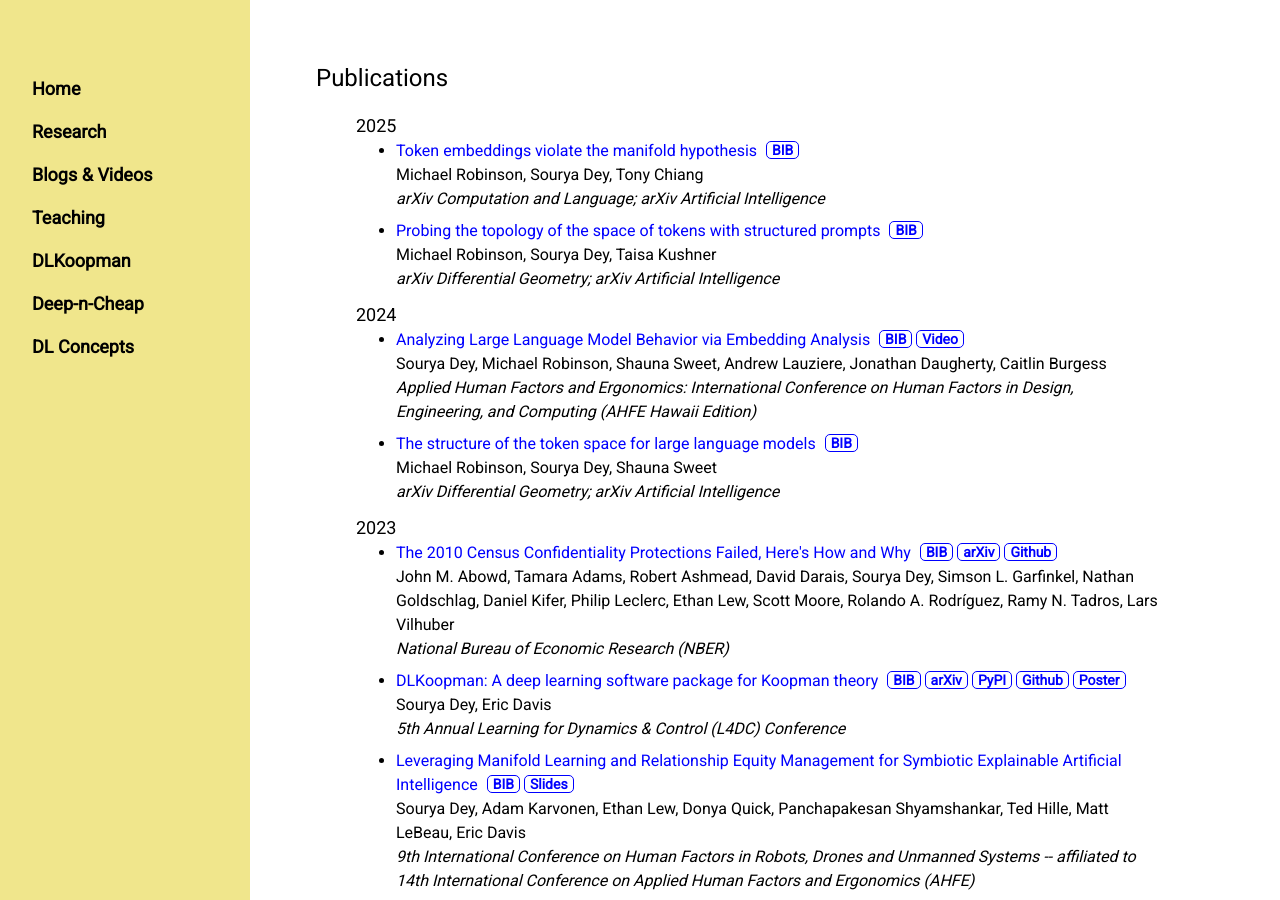
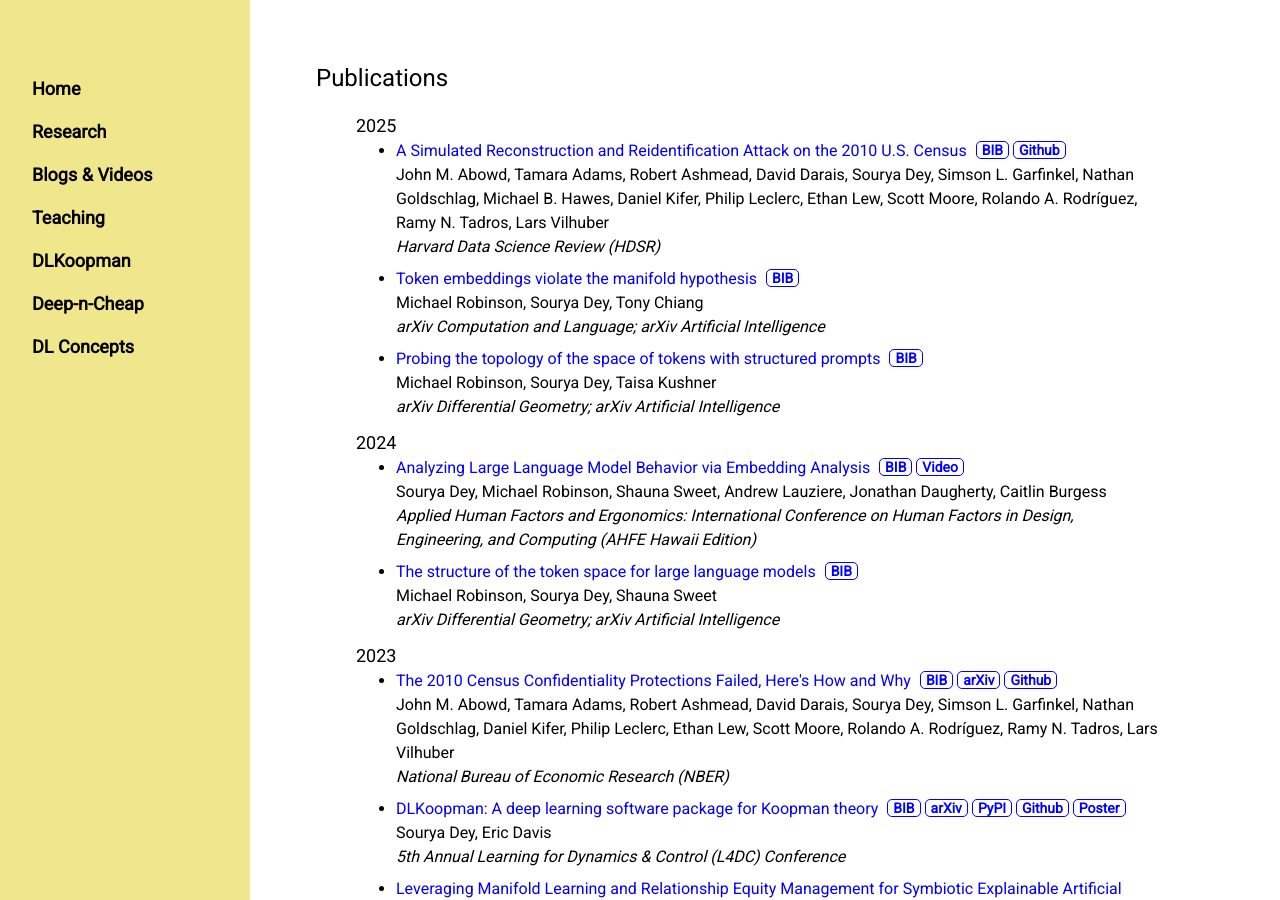
Before and after one commit to souryadey/souryadey.github.io, a Jekyll site: the page built from research/index.html, in a window 1280 px wide and 900 px high. Built offline with Jekyll 4.4.1, drawn with Linux system fonts in a browser that asks for light colours.

Commit message:
add hdsr details

```diff
--- a/index.html
+++ b/index.html
@@ -71,8 +71,8 @@
 		<form style="margin-top:1em;">
 			<fieldset>
 				<legend style="font-size:large; letter-spacing:0.05em; background-color:khaki;"><b>Recent News</b></legend>
-                <i>Mar '25:</i> Our papers <a class="inlink" href="https://arxiv.org/abs/2503.15421" target="_blank"><i>Probing the topology of the space of tokens with structured prompts</i></a> and <a class="inlink" href="https://arxiv.org/abs/2504.01002" target="_blank"><i>Token embeddings violate the manifold hypothesis</i></a> are up on arXiv.<br>
-                <i>Dec '24:</i> We presented our paper <i>Analyzing Large Language Model Behavior via Embedding Analysis</i> at AHFE 2024, Hawaii Edition. Check it out <a class="inlink" href="https://openaccess.cms-conferences.org/publications/book/978-1-964867-35-9/article/978-1-964867-35-9_162" target="_blank">here</a>.
+                <i>Jul '25:</i> Our paper <a class="inlink" href="https://hdsr.mitpress.mit.edu/pub/ntchx9im/release/1" target="_blank"><i>A Simulated Reconstruction and Reidentification Attack on the 2010 U.S. Census</i></a> got accepted for publication at Harvard Data Science Review (HDSR).<br>
+                <i>Mar '25:</i> Our papers <a class="inlink" href="https://arxiv.org/abs/2503.15421" target="_blank"><i>Probing the topology of the space of tokens with structured prompts</i></a> and <a class="inlink" href="https://arxiv.org/abs/2504.01002" target="_blank"><i>Token embeddings violate the manifold hypothesis</i></a> are up on arXiv.
 			</fieldset>
 		</form>
         <br><br>
--- /dev/null
+++ b/research/bibs/HDSR2025.bib
@@ -0,0 +1,6 @@
+@article{Abowd2023_NBER,
+ title = {{A Simulated Reconstruction and Reidentification Attack on the 2010 U.S. Census}},
+ author = {Abowd, John M and Adams, Tamara and Ashmead, Robert and Darais, David and Dey, Sourya and Garfinkel, Simson L and Goldschlag, Nathan and Hawes, Michael B. and Kifer, Daniel and Leclerc, Philip and Lew, Ethan and Moore, Scott and Rodríguez, Rolando A and Tadros, Ramy N and Vilhuber, Lars},
+ journal = {Harvard Data Science Review},
+ year = {2025}
+}
--- a/research/index.html
+++ b/research/index.html
@@ -19,6 +19,13 @@
 
     	<li><h5>2025</h5></li>
     	<ul style="list-style-type:disc;">
+			<li>
+    			<a class="inlink" href="https://hdsr.mitpress.mit.edu/pub/ntchx9im/release/1" target="_blank">A Simulated Reconstruction and Reidentification Attack on the 2010 U.S. Census</a>
+				<a class="pub" href="/research/bibs/HDSR2025.bib">BIB</a>
+				<a class="pub" href="https://github.com/uscensusbureau/recon_replication" target="_blank">Github</a><br>
+    			John M. Abowd, Tamara Adams, Robert Ashmead, David Darais, Sourya Dey, Simson L. Garfinkel, Nathan Goldschlag, Michael B. Hawes, Daniel Kifer, Philip Leclerc, Ethan Lew, Scott Moore, Rolando A. Rodríguez, Ramy N. Tadros, Lars Vilhuber<br>
+    			<i>Harvard Data Science Review (HDSR)</i>
+    		</li>
 			<li>
 				<a class="inlink" href="https://arxiv.org/abs/2504.01002" target="_blank">Token embeddings violate the manifold hypothesis</a>
 				<a class="pub" href="/research/bibs/LLMmanifold2025.bib">BIB</a><br>
```
